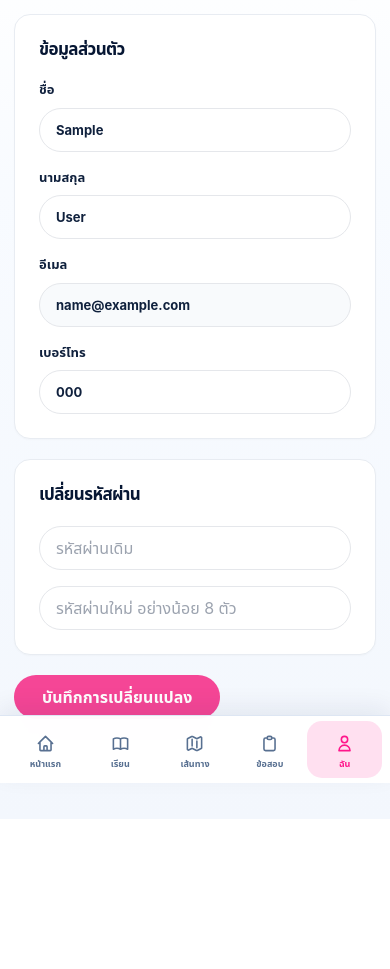
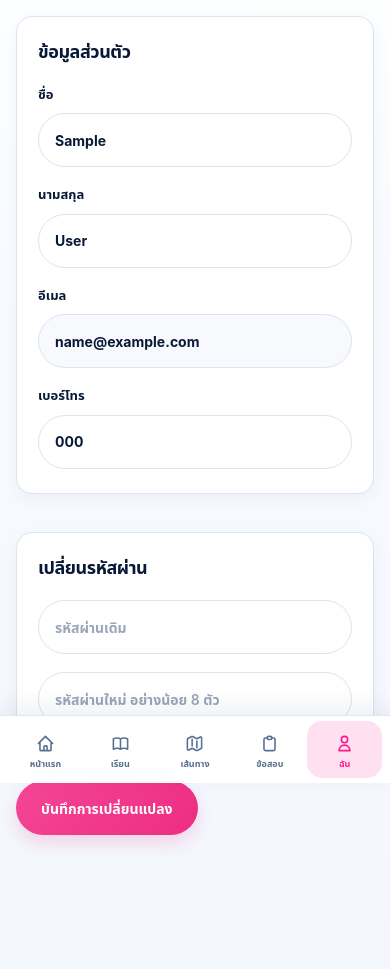
Before and after one commit to nutbbgna1/nexxtbeyond, a PHP site: page /student/profile.php in a window 390 px wide. Shown: the part 61-1030 px from the top of the page. Before the commit the page ends 855 px from the top, so only its background shows below. Run offline with PHP 8.4, Linux system fonts and the light colour scheme; the visitor is signed in with stand-in values (Sample User, id 1); tables that the repository leaves empty hold one stand-in row (values such as "Sample post"); grey boxes marked "Sample" are stand-in pictures.

Commit message:
feat: Build student mobile profile page

```diff
--- a/assets/css/student-portal.css
+++ b/assets/css/student-portal.css
@@ -184,6 +184,20 @@
   .mobile-journey-empty h2 { margin:0; color:#071936; font-size:18px; font-weight:900; }
   .mobile-journey-empty p { margin:7px 0 0; color:#657695; font-size:12px; line-height:1.6; }
 
+  .student-profile-shell { padding:2px 2px 34px; }
+  .student-profile-shell form { display:grid; gap:18px; }
+  .student-profile-shell form > section { padding:24px 21px !important; border:1px solid #dbe4f2 !important; border-radius:20px !important; background:#fff; box-shadow:0 5px 18px rgba(6,26,64,.045) !important; }
+  .student-profile-shell form > section h2 { margin:0 0 21px !important; color:#071936; font-size:18px !important; font-weight:900; letter-spacing:-.025em; }
+  .student-profile-shell form > section > div { display:grid !important; grid-template-columns:minmax(0,1fr) !important; gap:18px !important; }
+  .student-profile-shell label { display:block; color:#071936; font-size:13px !important; font-weight:800; }
+  .student-profile-shell input { width:100%; height:54px !important; padding:0 16px !important; border:1px solid #dbe4f2 !important; border-radius:999px !important; outline:0; background:#fff; color:#071936; font-size:14px; font-weight:700; box-shadow:none !important; transition:border-color .18s ease,box-shadow .18s ease; }
+  .student-profile-shell label input { margin-top:9px !important; }
+  .student-profile-shell input::placeholder { color:#9aa6b8; opacity:1; font-weight:600; }
+  .student-profile-shell input:disabled { background:#f7f9fc !important; color:#071936; opacity:1; -webkit-text-fill-color:#071936; }
+  .student-profile-shell input:focus { border-color:#ff70b2 !important; box-shadow:0 0 0 4px rgba(255,22,139,.09) !important; }
+  .student-profile-shell form > button { justify-self:start; min-height:54px !important; height:54px !important; margin:12px 0 0 !important; padding:0 25px !important; border:0; border-radius:999px !important; background:linear-gradient(135deg,#f54696,#ed2d82) !important; box-shadow:0 8px 18px rgba(231,45,130,.18); color:#fff; font-size:14px; font-weight:900; }
+  .student-profile-shell > .mb-4 { border-radius:15px !important; font-size:13px; }
+
   .student-home-hero { position:relative; overflow:hidden; min-height:228px; margin-bottom:14px !important; padding:20px !important; border:0 !important; border-radius:20px !important; background:linear-gradient(135deg,#061a40,#0b2d68 62%,#1548d8) !important; box-shadow:0 12px 28px rgba(6,26,64,.16) !important; }
   .student-home-hero::after { content:""; position:absolute; inset:0; background:radial-gradient(circle at 88% 12%,rgba(56,105,245,.42),transparent 34%),repeating-radial-gradient(circle at 100% 0,transparent 0 22px,rgba(255,255,255,.045) 23px 24px); pointer-events:none; }
   .student-home-hero > * { position:relative; z-index:1; }
--- a/student/profile.php
+++ b/student/profile.php
@@ -32,10 +32,66 @@ if (($_SERVER['REQUEST_METHOD'] ?? 'GET') === 'POST') {
     }
 }
 ?>
-<!doctype html><html lang="th"><head><meta charset="utf-8"><meta name="viewport" content="width=device-width,initial-scale=1"><title><?= htmlspecialchars($pageTitle) ?> - Next Beyond</title><link rel="stylesheet" href="../assets/css/output.css?v=<?= filemtime(__DIR__ . '/../assets/css/output.css') ?>"><link rel="stylesheet" href="../assets/css/student-portal.css?v=<?= filemtime(__DIR__ . '/../assets/css/student-portal.css') ?>"></head><body class="student-portal bg-[#f4f7fb] text-navy-950"><div class="min-h-screen flex"><?php include 'includes/sidebar.php'; ?><div class="flex-1 flex flex-col ml-[240px] max-[1024px]:ml-0"><?php include 'includes/topbar.php'; ?><main class="p-8 max-[640px]:p-4 max-w-[900px]">
-<?php if($message): ?><div class="mb-4 p-4 rounded-xl bg-green-50 text-green-700 font-bold"><?= htmlspecialchars($message) ?></div><?php endif; ?><?php if($error): ?><div class="mb-4 p-4 rounded-xl bg-red-50 text-red-700 font-bold"><?= htmlspecialchars($error) ?></div><?php endif; ?>
-<form method="post" class="space-y-5"><section class="bg-white rounded-[20px] border border-[#e8ecf2] p-6"><h2 class="font-bold text-[17px] mb-5">ข้อมูลส่วนตัว</h2><div class="grid grid-cols-2 gap-4 max-[640px]:grid-cols-1"><label class="text-[13px] font-bold">ชื่อ<input name="first_name" value="<?= htmlspecialchars($currentUser['first_name']) ?>" required class="mt-2 w-full h-11 px-4 border rounded-xl"></label><label class="text-[13px] font-bold">นามสกุล<input name="last_name" value="<?= htmlspecialchars($currentUser['last_name']) ?>" required class="mt-2 w-full h-11 px-4 border rounded-xl"></label><label class="text-[13px] font-bold">อีเมล<input value="<?= htmlspecialchars($currentUser['email']) ?>" disabled class="mt-2 w-full h-11 px-4 border rounded-xl bg-[#f8fafc]"></label><label class="text-[13px] font-bold">เบอร์โทร<input name="phone" value="<?= htmlspecialchars($currentUser['phone']??'') ?>" class="mt-2 w-full h-11 px-4 border rounded-xl"></label></div></section>
-<section class="bg-white rounded-[20px] border border-[#e8ecf2] p-6"><h2 class="font-bold text-[17px] mb-5">เปลี่ยนรหัสผ่าน</h2><div class="grid grid-cols-2 gap-4 max-[640px]:grid-cols-1"><input type="password" name="old_password" placeholder="รหัสผ่านเดิม" class="h-11 px-4 border rounded-xl"><input type="password" name="new_password" placeholder="รหัสผ่านใหม่ อย่างน้อย 8 ตัว" class="h-11 px-4 border rounded-xl"></div></section><button class="h-11 px-7 rounded-xl bg-pink-500 text-white font-bold">บันทึกการเปลี่ยนแปลง</button></form>
-</main>
-<?php include 'includes/bottom-nav.php'; ?>
-</div></div></body></html>
+<!doctype html>
+<html lang="th">
+<head>
+    <meta charset="utf-8">
+    <meta name="viewport" content="width=device-width,initial-scale=1">
+    <title><?= htmlspecialchars($pageTitle) ?> - Next Beyond</title>
+    <link rel="stylesheet" href="../assets/css/output.css?v=<?= filemtime(__DIR__ . '/../assets/css/output.css') ?>">
+    <link rel="stylesheet" href="../assets/css/student-portal.css?v=<?= filemtime(__DIR__ . '/../assets/css/student-portal.css') ?>">
+</head>
+<body class="student-portal bg-[#f4f7fb] text-navy-950">
+<div class="min-h-screen flex">
+    <?php include 'includes/sidebar.php'; ?>
+    <div class="flex-1 flex flex-col ml-[240px] max-[1024px]:ml-0">
+        <?php include 'includes/topbar.php'; ?>
+        <main class="p-8 max-[640px]:p-4 max-w-[900px]">
+            <div class="student-profile-shell">
+                <?php if ($message): ?>
+                    <div class="mb-4 p-4 rounded-xl bg-green-50 text-green-700 font-bold"><?= htmlspecialchars($message) ?></div>
+                <?php endif; ?>
+                <?php if ($error): ?>
+                    <div class="mb-4 p-4 rounded-xl bg-red-50 text-red-700 font-bold"><?= htmlspecialchars($error) ?></div>
+                <?php endif; ?>
+
+                <form method="post" class="space-y-5">
+                    <section class="bg-white rounded-[20px] border border-[#e8ecf2] p-6">
+                        <h2 class="font-bold text-[17px] mb-5">ข้อมูลส่วนตัว</h2>
+                        <div class="grid grid-cols-2 gap-4 max-[640px]:grid-cols-1">
+                            <label class="text-[13px] font-bold">
+                                ชื่อ
+                                <input name="first_name" value="<?= htmlspecialchars($currentUser['first_name']) ?>" autocomplete="given-name" required class="mt-2 w-full h-11 px-4 border rounded-xl">
+                            </label>
+                            <label class="text-[13px] font-bold">
+                                นามสกุล
+                                <input name="last_name" value="<?= htmlspecialchars($currentUser['last_name']) ?>" autocomplete="family-name" required class="mt-2 w-full h-11 px-4 border rounded-xl">
+                            </label>
+                            <label class="text-[13px] font-bold">
+                                อีเมล
+                                <input type="email" value="<?= htmlspecialchars($currentUser['email']) ?>" autocomplete="email" disabled class="mt-2 w-full h-11 px-4 border rounded-xl bg-[#f8fafc]">
+                            </label>
+                            <label class="text-[13px] font-bold">
+                                เบอร์โทร
+                                <input type="tel" name="phone" value="<?= htmlspecialchars($currentUser['phone'] ?? '') ?>" autocomplete="tel" class="mt-2 w-full h-11 px-4 border rounded-xl">
+                            </label>
+                        </div>
+                    </section>
+
+                    <section class="bg-white rounded-[20px] border border-[#e8ecf2] p-6">
+                        <h2 class="font-bold text-[17px] mb-5">เปลี่ยนรหัสผ่าน</h2>
+                        <div class="grid grid-cols-2 gap-4 max-[640px]:grid-cols-1">
+                            <input type="password" name="old_password" autocomplete="current-password" aria-label="รหัสผ่านเดิม" placeholder="รหัสผ่านเดิม" class="h-11 px-4 border rounded-xl">
+                            <input type="password" name="new_password" autocomplete="new-password" minlength="8" aria-label="รหัสผ่านใหม่ อย่างน้อย 8 ตัว" placeholder="รหัสผ่านใหม่ อย่างน้อย 8 ตัว" class="h-11 px-4 border rounded-xl">
+                        </div>
+                    </section>
+
+                    <button type="submit" class="h-11 px-7 rounded-xl bg-pink-500 text-white font-bold">บันทึกการเปลี่ยนแปลง</button>
+                </form>
+            </div>
+        </main>
+        <?php include 'includes/bottom-nav.php'; ?>
+    </div>
+</div>
+</body>
+</html>
```
